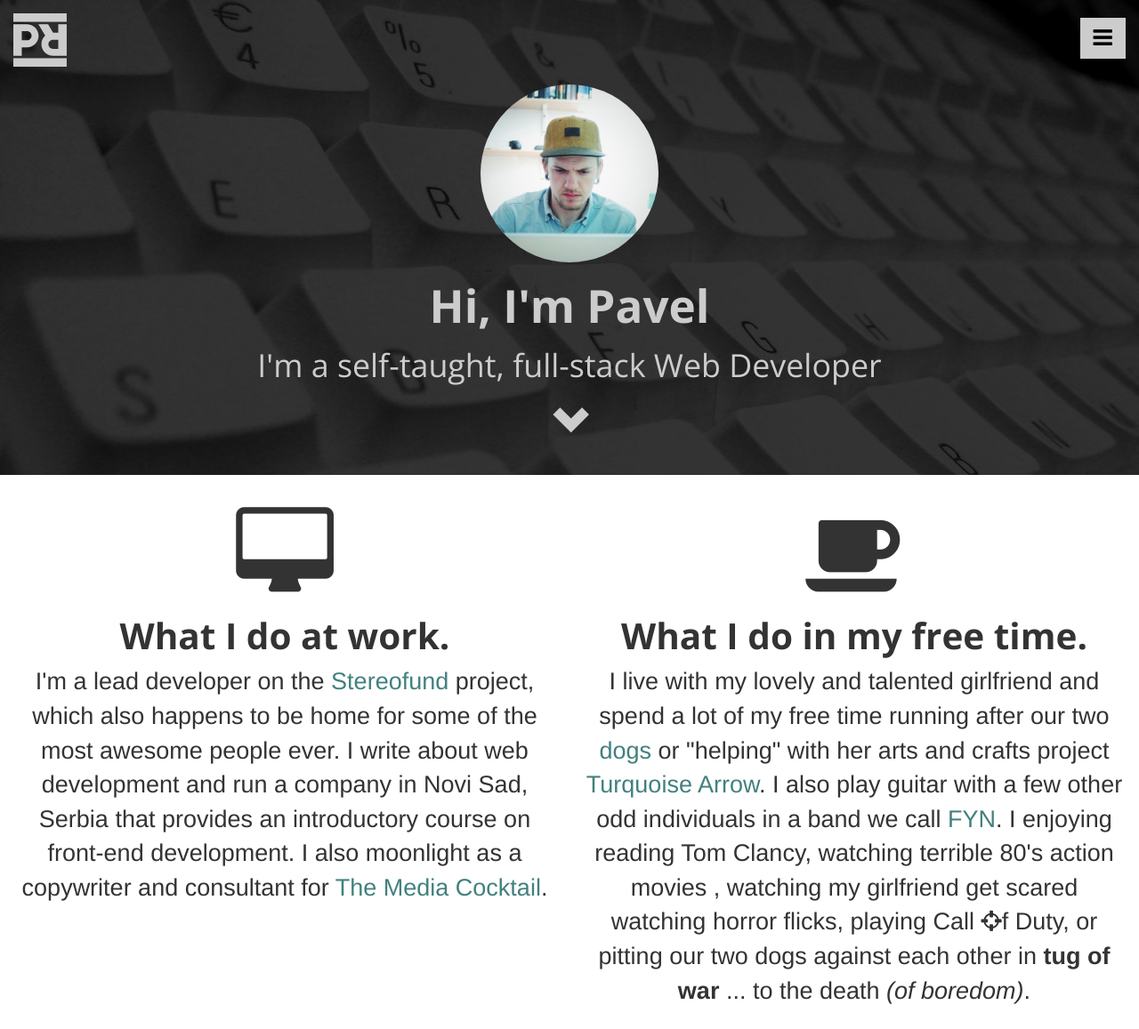
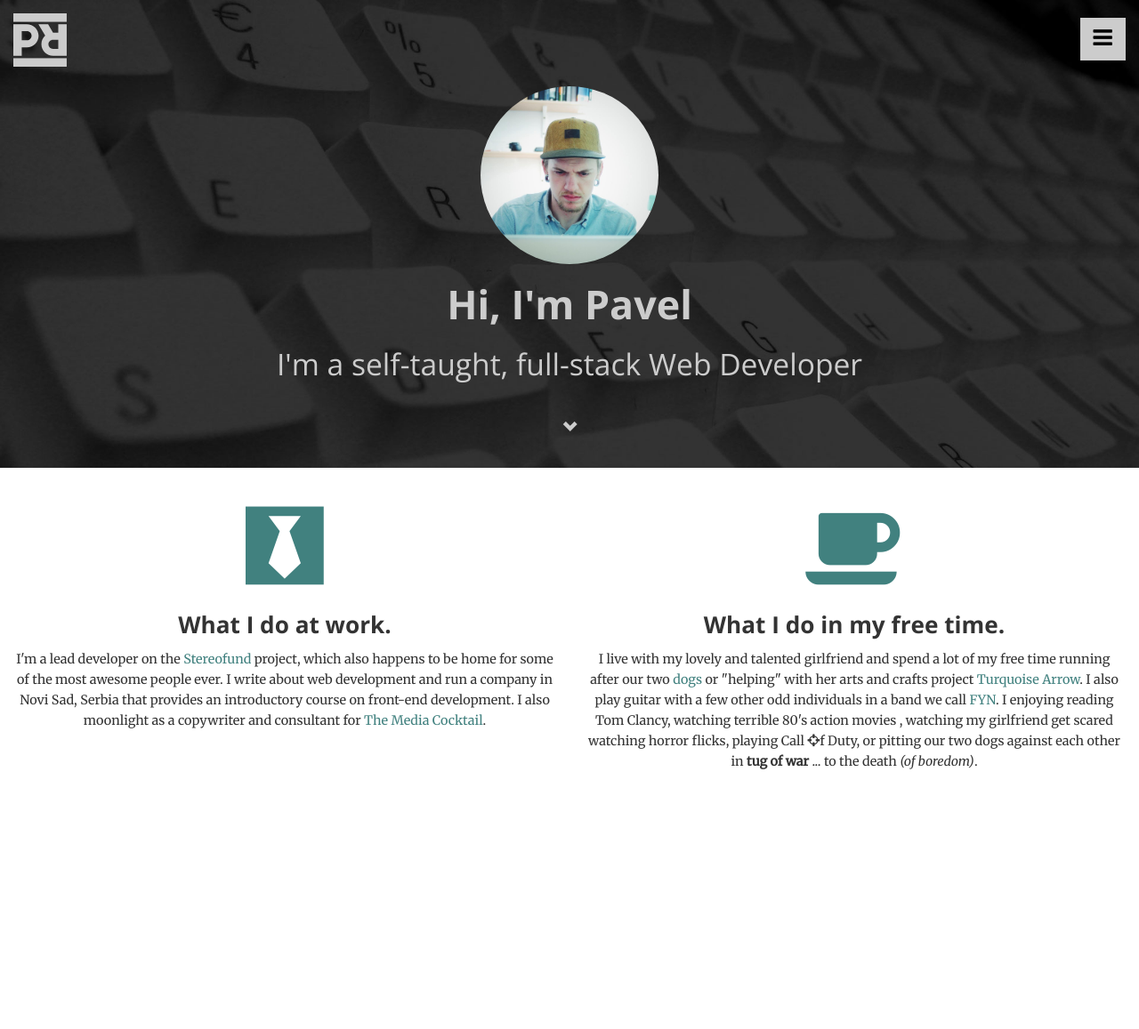
Before and after one commit to pavelrogala/pavelrogala.github.io, a Jekyll site: the page built from index.html, in a window 1280 px wide. Shown: the whole page at 89% size. Built offline with Jekyll 4.4.1, drawn with Linux system fonts in a browser that asks for light colours; nearby versions of some CDN libraries; comment, search, counter and statistics services are not loaded; after the commit the page ends 900 px from its top, so only the background shows below that.

Commit message:
New Stuff

```diff
--- a/_includes/head.html
+++ b/_includes/head.html
@@ -11,5 +11,6 @@
     <link rel="stylesheet" href="assets/css/bootstrap-theme.min.css">
     <link rel="stylesheet" href="assets/css/main.css">
     <link href='https://fonts.googleapis.com/css?family=Open+Sans:400,800,300,300italic,700' rel='stylesheet' type='text/css'>
+    <link href='https://fonts.googleapis.com/css?family=Merriweather:400,400italic,300italic,300&subset=latin,latin-ext' rel='stylesheet' type='text/css'>
     <script src="assets/js/vendor/modernizr-2.8.3-respond-1.4.2.min.js"></script>
 </head>
--- a/_layouts/default.html
+++ b/_layouts/default.html
@@ -11,10 +11,10 @@
     <button type="button" class="overlay-close">Close</button>
     <nav>
         <ul>
-            <li><a href="#">Home</a></li>
-            <li><a href="#">About</a></li>
-            <li><a href="#">Blog</a></li>
-            <li><a href="#">Contact</a></li>
+            <li><a href="#"><h1>Home</h1></a></li>
+            <li><a href="#"><h1>About</h1></a></li>
+            <li><a href="#"><h1>Blog</h1></a></li>
+            <li><a href="#"><h1>Contact</h1></a></li>
         </ul>
     </nav>
 </div>
--- a/assets/css/main.css
+++ b/assets/css/main.css
@@ -4,6 +4,133 @@
 
 body {
    background: #fff;
+}
+
+body {
+   font-size: 16px;
+}
+
+body, caption, th, td, input, textarea, select, option, legend, fieldset, h1, h2, h3, h4, h5, h6 {
+   font-size-adjust: 0.5;
+}
+
+#page {
+   font-size: 1em;
+   /* equivalent to 16px */
+   line-height: 1.25;
+   /* equivalent to 20px */
+}
+
+@media (min-width: 43.75em) {
+   #page {
+      font-size: 1em;
+      /* equivalent to 16px */
+      line-height: 1.375;
+      /* equivalent to 22px */
+   }
+}
+
+h1 {
+   font-size: 2em;
+   /* 2x body copy size = 32px */
+   line-height: 1.25;
+   /* 45px / 36px */
+}
+
+@media (min-width: 43.75em) {
+   h1 {
+      font-size: 2.5em;
+      /* 2.5x body copy size = 40px */
+      line-height: 1.125;
+   }
+}
+
+@media (min-width: 56.25em) {
+   h1 {
+      font-size: 3em;
+      /* 3x body copy size = 48px */
+      line-height: 1.05;
+      /* keep to a multiple of the 20px line height and something more appropriate for display headings */
+   }
+}
+
+h2 {
+   font-size: 1.625em;
+   /* 1.625x body copy size = 26px */
+   line-height: 1.15384615;
+   /* 30px / 26px */
+}
+
+@media (min-width: 43.75em) {
+   h2 {
+      font-size: 2em;
+      /* 2x body copy size = 32px */
+      line-height: 1.25;
+   }
+}
+
+@media (min-width: 56.25em) {
+   h2 {
+      font-size: 2.25em;
+      /* 2.25x body copy size = 36px */
+      line-height: 1.25;
+   }
+}
+
+h3 {
+   font-size: 1.375em;
+   /* 1.375x body copy size = 22px */
+   line-height: 1.13636364;
+   /* 25px / 22px */
+}
+
+@media (min-width: 43.75em) {
+   h3 {
+      font-size: 1.5em;
+      /* 1.5x body copy size = 24px */
+      line-height: 1.25;
+   }
+}
+
+@media (min-width: 56.25em) {
+   h3 {
+      font-size: 1.75em;
+      /* 1.75x body copy size = 28px */
+      line-height: 1.25;
+   }
+}
+
+h4 {
+   font-size: 1.125em;
+   /* 1.125x body copy size = 18px */
+   line-height: 1.11111111;
+}
+
+@media (min-width: 43.75em) {
+   h4 {
+      line-height: 1.22222222;
+      /* (22px / 18px */
+   }
+}
+
+blockquote {
+   font-size: 1.25em;
+   /* 20px / 16px */
+   line-height: 1.25;
+   /* 25px / 20px */
+}
+
+@media (min-width: 43.75em) {
+   blockquote {
+      font-size: 1.5em;
+      /* 24px / 16px = */
+      line-height: 1.45833333;
+      /* 35px / 24px */
+   }
+}
+
+h1, h2, h3 {
+   font-weight: 600;
 }
 
 .row-text {
@@ -19,14 +146,9 @@ h1, h2, h3 {
    font-family: 'Open Sans', sans-serif;
 }
 
-h2 {
-   font-size: 4.5vmin;
-   font-weight: 600;
+p {
+   font-family: 'Merriweather', serif;
 }
-p {
-   font-size: 3.0vmin;
-}
-
 p a {
    color: #41817F;
    transition: 0.5s;
@@ -39,7 +161,6 @@ p a:hover {
 
 h1.intro{
    text-align: center;
-   font-size: 4.0vmax;
    color: #cccccc;
    font-family: 'Open Sans', sans-serif;
    font-weight: 700;
@@ -47,14 +168,12 @@ h1.intro{
 
 h2.sub-intro{
    text-align: center;
-   font-size: 2.8vmax;
    color: #cccccc;
    font-family: 'Open Sans', sans-serif;
    font-weight: 300;
 }
 
 h2.intro {
-   font-size: 3.0em;
    text-align: center;
    color: #ccc;
    transition: 1s;
@@ -63,7 +182,8 @@ h2.intro {
 
 h1.title-icons {
    font-size: 8.0vmax;
-   line-height: 8.0vmax;
+   line-height: 1.0;
+   color: #41817F;
 }
 
 h2.intro:hover {
@@ -84,13 +204,19 @@ svg:hover .logo{
 }
 
 .profile_pic {
+   display: block;
    width: 200px;
    height: 200px;
    margin: 0 auto;
+   border-radius: 200px;
 }
-
-.profile_pic img {
+.social {
+   display: block;
+   width: 200px;
+   height: 200px;
+   margin: 0 auto;
    border-radius: 200px;
+   background: #000;
 }
 
 /* Overlay style */
@@ -149,7 +275,6 @@ svg:hover .logo{
 
 .overlay ul li a {
    font-family: 'Open Sans', sans-serif;
-   font-size: 48px;
    font-weight: 300;
    display: block;
    color: #ccc;
--- a/index.html
+++ b/index.html
@@ -12,9 +12,7 @@ layout: default
                 <button class="menu-button" id="trigger-overlay" type="button">
                     <i class="fa fa-bars"></i>
                 </button>
-                <div class="profile_pic">
-                    <img src="assets/img/profile_pic.jpg" width="200">
-                </div>
+                <img src="assets/img/profile_pic.jpg" class="profile_pic">
                 <h1 class="intro">Hi, I'm Pavel</h1>
                 <h2 class="sub-intro">
                     I'm a self-taught, full-stack Web Developer
@@ -29,9 +27,9 @@ layout: default
         <div class="row row-text" id="what">
             <div class="col-md-6 col-sm-12">
                 <h1 class="text-center title-icons">
-                    <i class="fa fa-desktop"></i>
+                    <i class="fa fa-black-tie"></i>
                 </h1>
-                <h2 class="text-center">What I do at work.</h2>
+                <h3 class="text-center">What I do at work.</h3>
                 <p class="text-center">
                     I'm a lead developer on the <a href="http://stereofund.com/new" target="_blank">Stereofund</a> project, which also
                     happens to be home for some of the most awesome people ever. I write about web development
@@ -44,7 +42,7 @@ layout: default
                 <h1 class="text-center title-icons">
                     <i class="fa fa-coffee"></i>
                 </h1>
-                <h2 class="text-center">What I do in my free time.</h2>
+                <h3 class="text-center">What I do in my free time.</h3>
                 <p class="text-center">
                     I live with my lovely and talented girlfriend and spend a lot of my free time running after our two
                     <a href="https://instagram.com/p/x3gNflifRs/" target="_blank">dogs</a> or "helping" with her arts and crafts project
```
Also changed, not shown: 2 other files.
